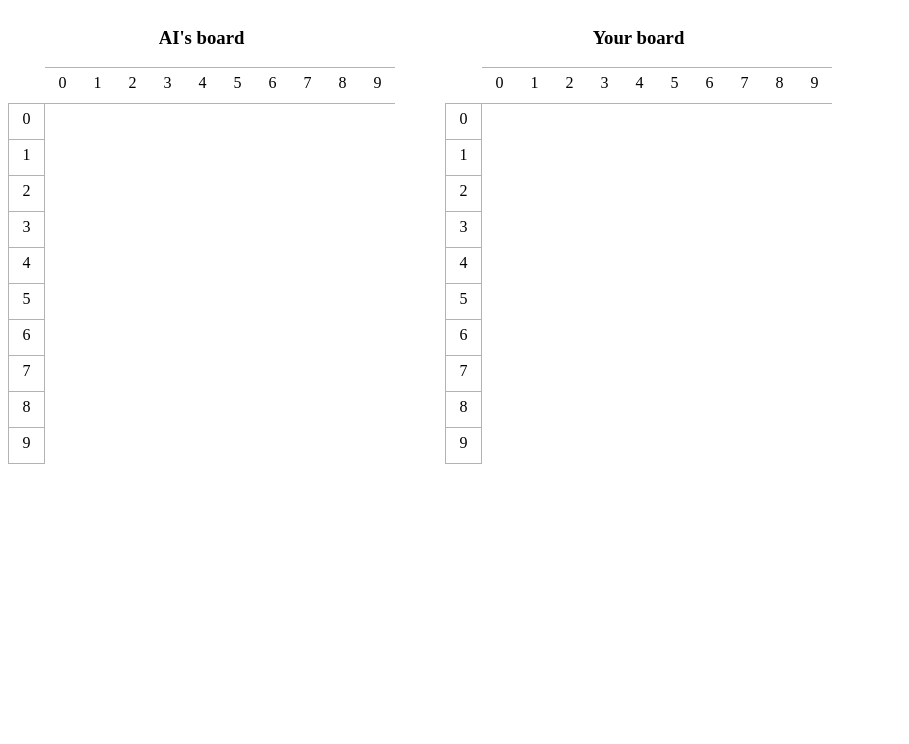
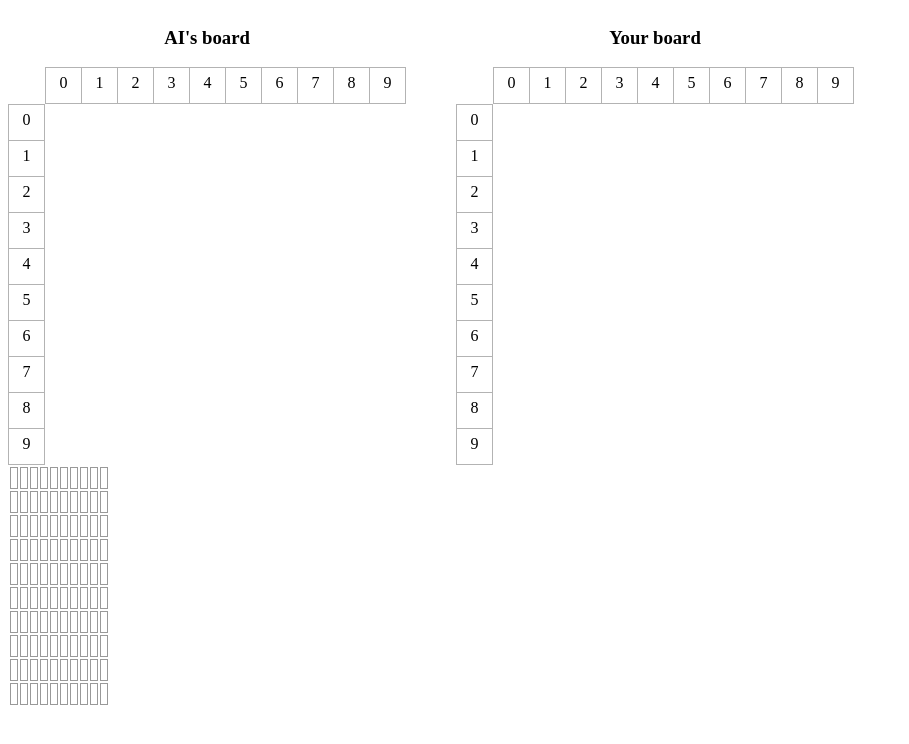
Before and after one commit to corybsa/BattleShipTS, an Angular app: page / in a window 1280 px wide. Shown: the top 744 px of the page, without its empty margins (0-909 px from the left). Built offline with nearby package versions, Linux system fonts and the light colour scheme.

Commit message:
More changes.

```diff
--- a/src/app/battleship/battleship.component.css
+++ b/src/app/battleship/battleship.component.css
@@ -19,11 +19,16 @@
   cursor: default !important;
 }
 
+::ng-deep #ai-board td {
+  border: 1px solid hsl(0, 0%, 60%);
+
+}
+
 ::ng-deep #ai-side-coordinates,
 ::ng-deep #player-side-coordinates {
   list-style-type: none;
   padding: 0;
-  margin: 36px 0 0 0;
+  margin: 37px 0 0 0;
   display: inline-block;
 }
 
@@ -61,11 +66,11 @@
   text-align: center;
   border-top: 1px solid hsl(0, 0%, 70%);
   border-bottom: 1px solid hsl(0, 0%, 70%);
-  border-bottom: 1px solid hsl(0, 0%, 70%);
+  border-right: 1px solid hsl(0, 0%, 70%);
   padding-top: 6px;
 }
 
 ::ng-deep #ai-top-coordinates li:first-of-type,
 ::ng-deep #player-top-coordinates li:first-of-type {
-  border-top: 1px solid hsl(0, 0%, 70%);
+  border-left: 1px solid hsl(0, 0%, 70%);
 }
--- a/src/app/battleship/battleship.component.html
+++ b/src/app/battleship/battleship.component.html
@@ -26,7 +26,11 @@
     <li>9</li>
   </ul>
 
-  <table #aiBoard id="ai-board"></table>
+  <table #aiBoard id="ai-board">
+    <tr *ngFor="let row of boardRows">
+      <td *ngFor="let col of boardRows">&nbsp;</td>
+    </tr>
+  </table>
   <div id="ai-output"></div>
 </div>
 
--- a/src/app/battleship/battleship.component.ts
+++ b/src/app/battleship/battleship.component.ts
@@ -7,12 +7,13 @@
 })
 export class BattleshipComponent implements AfterContentInit {
   dimensions = 10;
+  boardRows = [];
 
   @ViewChild('aiBoard') aiBoard: HTMLTableElement;
   @ViewChild('playerBoard') playerBoard: HTMLTableElement;
 
   constructor() {
-
+    this.boardRows = Array(this.dimensions).fill(0).map((x, i) => i);
   }
 
   ngAfterContentInit() {
```
